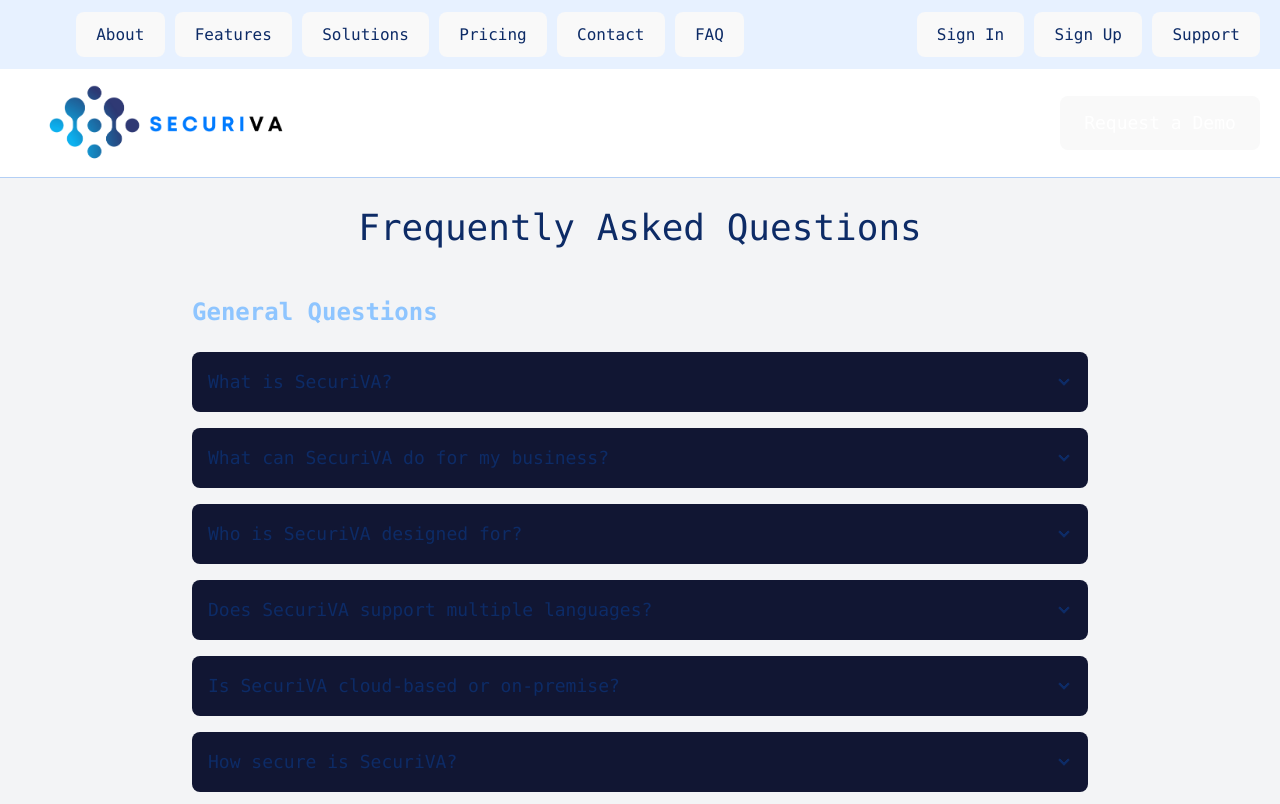
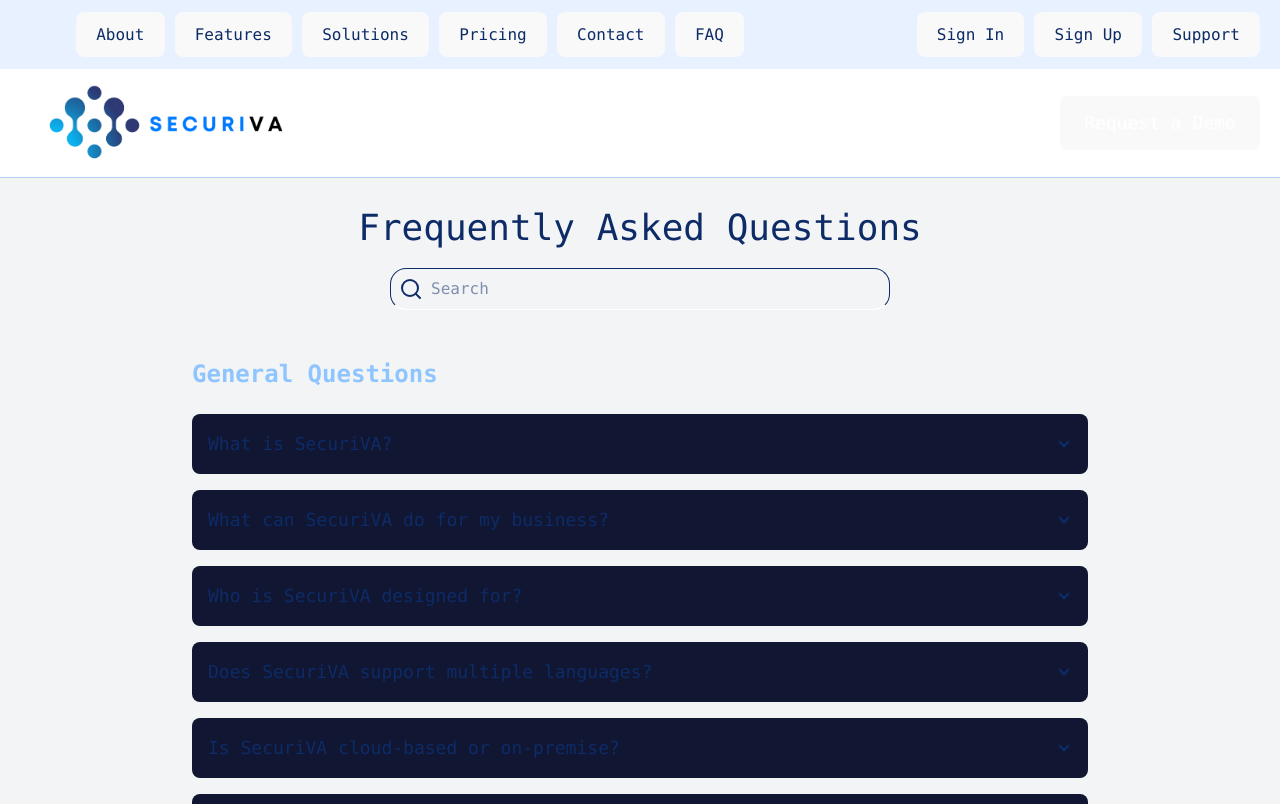
Before and after one commit to madhunivi77/SECURIVA, a React (Vite) app in the folder frontend/: page /faq in a window 1280 px wide. Shown: the top 804 px of the page. Built offline with nearby package versions, Linux system fonts and the light colour scheme; no server answers.

Commit message:
feat: added searchbar to FAQ page

```diff
--- a/frontend/src/pages/FAQ.jsx
+++ b/frontend/src/pages/FAQ.jsx
@@ -1,16 +1,34 @@
+import { useState } from "react";
 import faqData from "../data/faqData.json";
+import { Search } from "lucide-react";
 
 export default function FAQ() {
+    const [query, setQuery] = useState("");
+
+    const filtered = faqData
+    .map(section => ({
+      ...section,
+      items: section.items.filter(item =>
+        item.question.toLowerCase().includes(query.toLowerCase()) || item.answer.toLowerCase().includes(query.toLowerCase())
+      ),
+    }))
+    .filter(section => section.items.length > 0);
+
     return (
         <div className="min-h-screen bg-gray-100 dark:bg-gray-900">
             {/* ---------- FAQ ---------- */}
             <section className="px-20 pb-20">
-            <h2 className="text-4xl font-mono text-center mb-12 pt-10">
+                <h2 className="text-4xl font-mono text-center mb-5 pt-10">
                     Frequently Asked Questions
                 </h2>
-
+                {/* Search bar */}
+                <div className="flex gap-2 border border-b-white rounded-2xl mx-auto w-125 p-2 mb-12">
+                    <Search/>
+                    <input type="text" id="search-input" placeholder="Search" className="focus:outline-none focus:ring-0 flex-1" value={query}
+                        onChange={(e) => setQuery(e.target.value)}/>
+                </div>
                 <div className="max-w-4xl mx-auto space-y-12">
-                {faqData.map((categoryBlock) => (
+                    {filtered.map((categoryBlock) => (
                     <div key={categoryBlock.category}>
 
                         {/* Category Subheading */}
```
Lines whose indentation alone changed are shown as unchanged.
